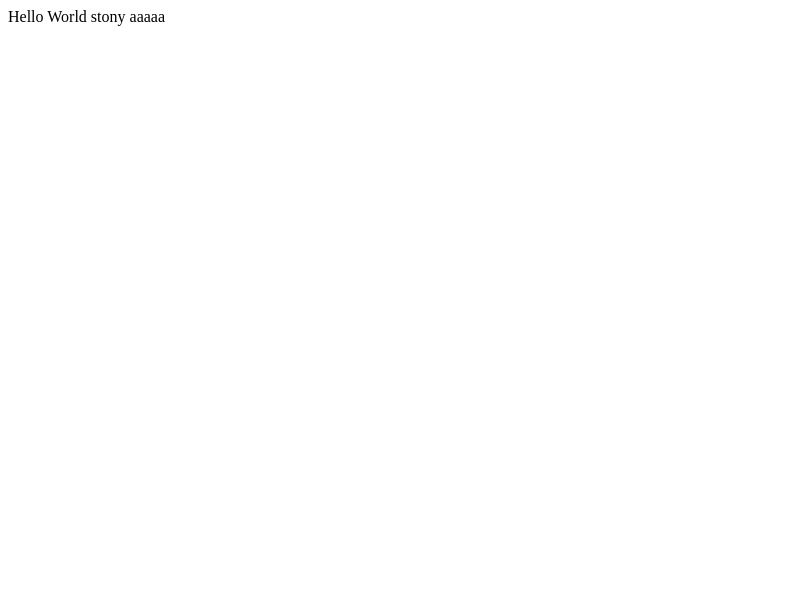
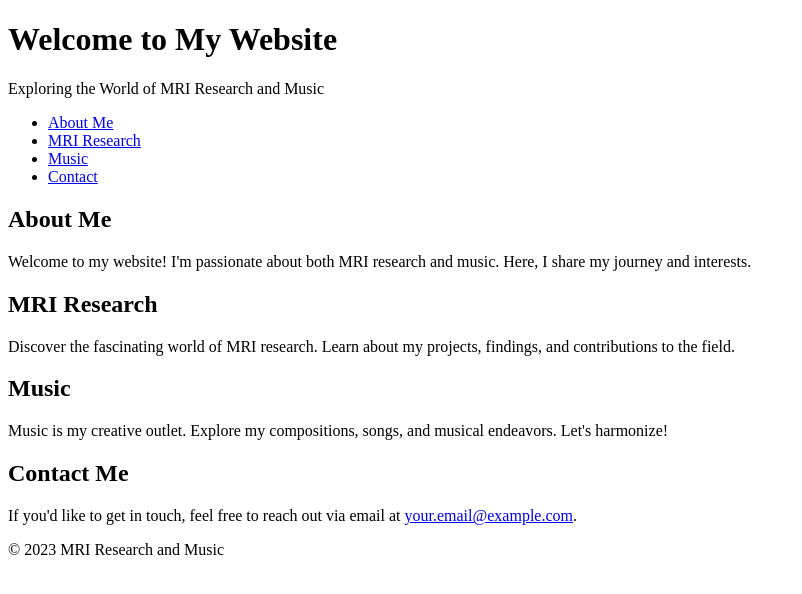
Before and after one commit to MertTens/merttens.github.io, a plain HTML site: page index.html in a window 1280 px wide. Shown: the whole page, without its empty margins (0-802 px from the left). Drawn offline with Linux system fonts and the light colour scheme.

Commit message:
Update index.html

```diff
--- a/index.html
+++ b/index.html
@@ -1,5 +1,48 @@
-Hello World
+<!DOCTYPE html>
+<html lang="en">
+<head>
+    <meta charset="UTF-8">
+    <meta name="viewport" content="width=device-width, initial-scale=1.0">
+    <title>MRI Research and Music</title>
+    <link rel="stylesheet" href="styles.css">
+</head>
+<body>
+    <header>
+        <h1>Welcome to My Website</h1>
+        <p>Exploring the World of MRI Research and Music</p>
+    </header>
 
-stony
+    <nav>
+        <ul>
+            <li><a href="#about">About Me</a></li>
+            <li><a href="#research">MRI Research</a></li>
+            <li><a href="#music">Music</a></li>
+            <li><a href="#contact">Contact</a></li>
+        </ul>
+    </nav>
 
-aaaaa
+    <section id="about">
+        <h2>About Me</h2>
+        <p>Welcome to my website! I'm passionate about both MRI research and music. Here, I share my journey and interests.</p>
+    </section>
+
+    <section id="research">
+        <h2>MRI Research</h2>
+        <p>Discover the fascinating world of MRI research. Learn about my projects, findings, and contributions to the field.</p>
+    </section>
+
+    <section id="music">
+        <h2>Music</h2>
+        <p>Music is my creative outlet. Explore my compositions, songs, and musical endeavors. Let's harmonize!</p>
+    </section>
+
+    <section id="contact">
+        <h2>Contact Me</h2>
+        <p>If you'd like to get in touch, feel free to reach out via email at <a href="mailto:your.email@example.com">your.email@example.com</a>.</p>
+    </section>
+
+    <footer>
+        <p>&copy; 2023 MRI Research and Music</p>
+    </footer>
+</body>
+</html>
```
